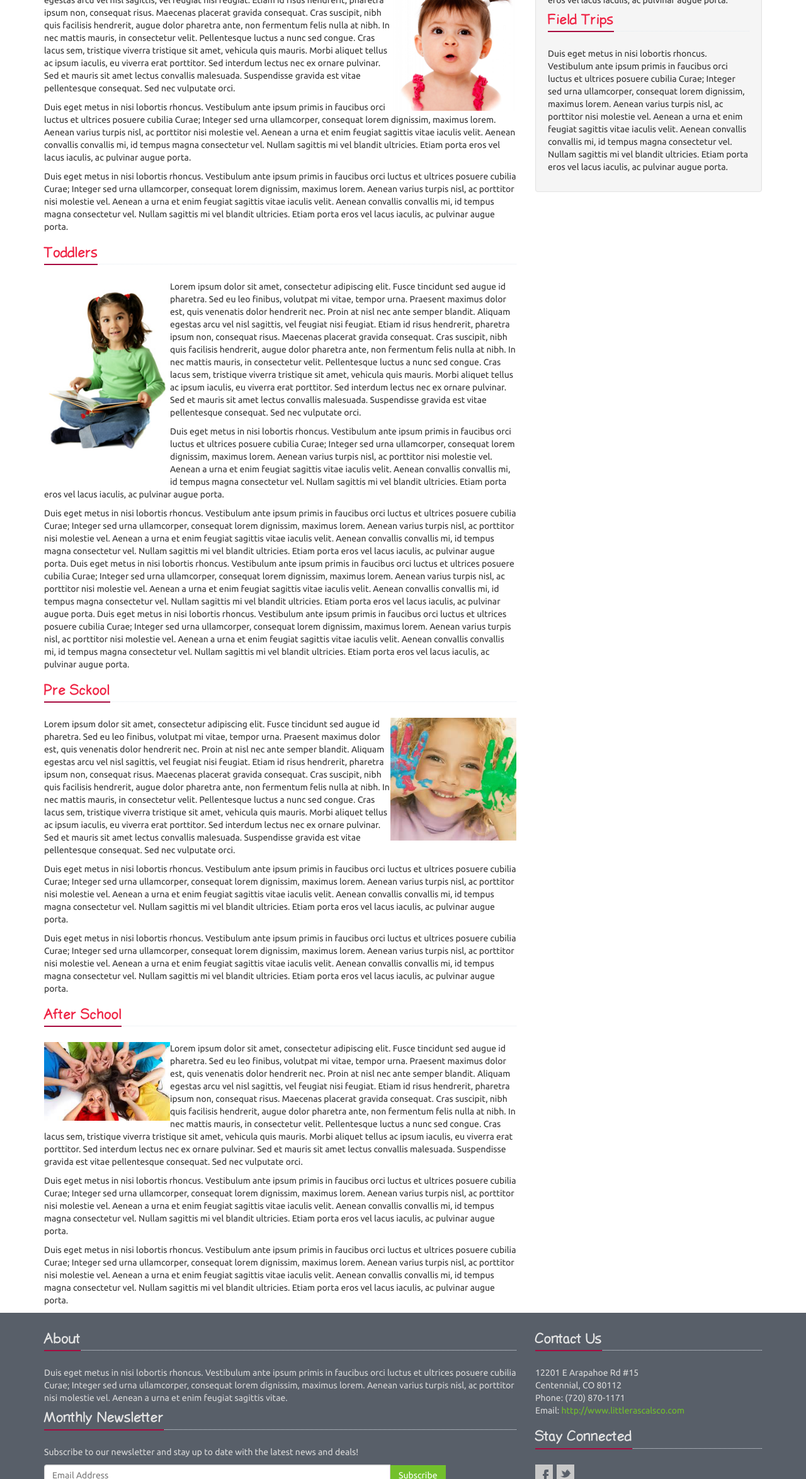
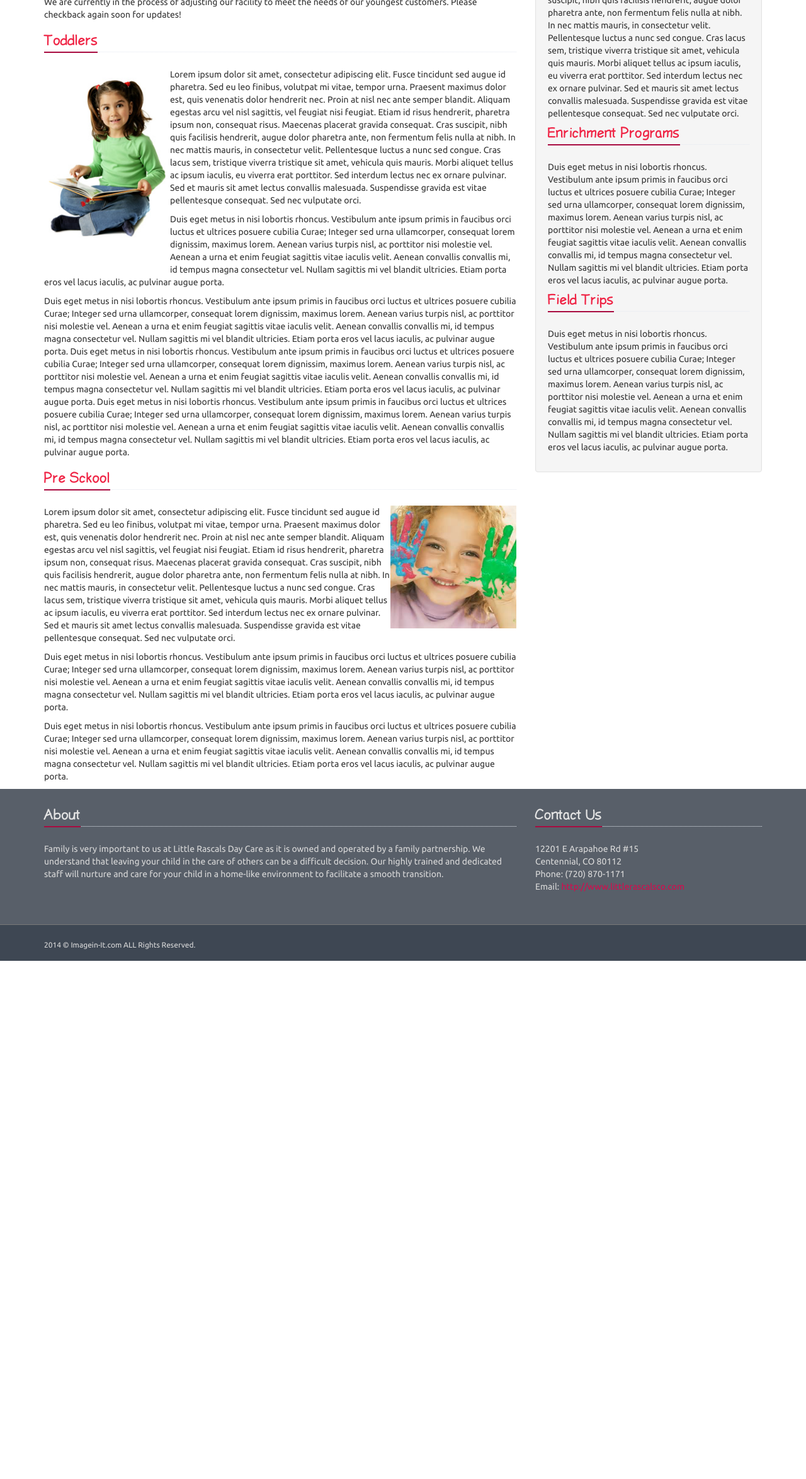
Before and after one commit to lendog75/LittleRascals, a website: page www/programs.html in a window 1280 px wide. Shown: the part 451-2800 px from the top of the page at 63% size. After the commit the page ends 1977 px from the top, so only its background shows below. Drawn offline with nearby package versions, Linux system fonts and the light colour scheme; a web font is replaced by a local one.

Commit message:
tweaking some colors, contact page, programs page, and home page

```diff
--- a/assets/notes/structure/color-pallet.txt
+++ b/assets/notes/structure/color-pallet.txt
@@ -1,4 +1,4 @@
-
+Hovers = #FF095A
 
 Ligether Red
 HEX Code:
--- a/www/css/style.css
+++ b/www/css/style.css
@@ -98,7 +98,7 @@
 }
 .breadcrumb li.active,
 .breadcrumb li a:hover {
-    color: #72c02c;
+    color: #ff095a;
     text-decoration: none;
 }
 
@@ -141,10 +141,10 @@
 }
 
 .footer a {
-    color: #72c02c;
+    color: #d8094d;
 }
 .footer a:hover {
-    color: #a8f85f;
+    color: #ff095c;
     -webkit-transition: all 0.4s ease-in-out;
     -moz-transition: all 0.4s ease-in-out;
     -o-transition: all 0.4s ease-in-out;
@@ -189,7 +189,7 @@
     color: #dadada;
 }
 .footer .dl-horizontal a:hover {
-    color: #a8f85f !important;
+    color: #d8094d !important;
 }
 .footer .dl-horizontal img {
     border-color: #888 !important;
@@ -210,10 +210,10 @@
 
 .copyright a {
     margin: 0 5px;
-    color: #72c02c;
+    color: #d8094d;
 }
 .copyright a:hover {
-    color: #a8f85f;
+    color: #ff0955;
 }
 
 .copyright a img {
@@ -367,15 +367,15 @@
 }
 
 .link-icon:hover i {
-    color: #72c02c;
+    color: #d8094d;
     background: none;
-    border: solid 1px #72c02c;
+    border: solid 1px #d8094d;
 }
 
 .link-bg-icon:hover i {
-    color: #72c02c;
-    background: #72c02c;
-    border-color: #72c02c;
+    color: #d8094d;
+    background: #d8094d;
+    border-color: #d8094d;
     color: #fff !important;
 }
 
@@ -559,7 +559,7 @@
     font-weight: 400;
     padding: 6px 13px;
     position: relative;
-    background: #72c02c;
+    background: #d8094d;
     display: inline-block;
     text-decoration: none;
 }
--- a/www/programs.html
+++ b/www/programs.html
@@ -78,6 +78,7 @@
                         <li><a href="programs.html#preschool">Preschool</a></li>
                         <li><a href="programs.html#afterschool">After School</a></li>
                         <li class="divider"></li>
+                        <li><a href="programs.html#afterschool">Before & After School</a></li>
                         <li><a href="programs.html#enrichment">Enrichment Programs</a></li>
                     </ul>
                 </li>
@@ -134,49 +135,18 @@
 
 
 <div class="media-body">
-    <a class="pull-right" rel='nofollow' href="#">
-        <img src="img/baby-girl.jpg" alt="illustration" width="200">
-    </a>
+    <!--<a class="pull-right" rel='nofollow' href="#">-->
+        <!--<img src="img/baby-girl.jpg" alt="illustration" width="200">-->
+    <!--</a>-->
 
+    <h2>Coming Soon!</h2>
     <p>
-        Lorem ipsum dolor sit amet, consectetur adipiscing elit. Fusce tincidunt sed augue id pharetra. Sed
-        eu
-        leo finibus, volutpat mi vitae, tempor urna. Praesent maximus dolor est, quis venenatis dolor
-        hendrerit
-        nec. Proin at nisl nec ante semper blandit. Aliquam egestas arcu vel nisl sagittis, vel feugiat nisi
-        feugiat. Etiam id risus hendrerit, pharetra ipsum non, consequat risus. Maecenas placerat gravida
-        consequat. Cras suscipit, nibh quis facilisis hendrerit, augue dolor pharetra ante, non fermentum
-        felis
-        nulla at nibh. In nec mattis mauris, in consectetur velit. Pellentesque luctus a nunc sed congue.
-        Cras
-        lacus sem, tristique viverra tristique sit amet, vehicula quis mauris. Morbi aliquet tellus ac ipsum
-        iaculis, eu viverra erat porttitor. Sed interdum lectus nec ex ornare pulvinar. Sed et mauris sit
-        amet
-        lectus convallis malesuada. Suspendisse gravida est vitae pellentesque consequat. Sed nec vulputate
-        orci.
+      We are currently in the process of adjusting our facility to meet the needs of our youngest
+        customers.  Please checkback again soon for updates!
+
     </p>
 
-    <p>
-        Duis eget metus in nisi lobortis rhoncus. Vestibulum ante ipsum primis in faucibus orci luctus et
-        ultrices posuere cubilia Curae; Integer sed urna ullamcorper, consequat lorem dignissim, maximus
-        lorem.
-        Aenean varius turpis nisl, ac porttitor nisi molestie vel. Aenean a urna et enim feugiat sagittis
-        vitae
-        iaculis velit. Aenean convallis convallis mi, id tempus magna consectetur vel. Nullam sagittis mi
-        vel
-        blandit ultricies. Etiam porta eros vel lacus iaculis, ac pulvinar augue porta.
-    </p>
 
-    <p>
-        Duis eget metus in nisi lobortis rhoncus. Vestibulum ante ipsum primis in faucibus orci luctus et
-        ultrices posuere cubilia Curae; Integer sed urna ullamcorper, consequat lorem dignissim, maximus
-        lorem.
-        Aenean varius turpis nisl, ac porttitor nisi molestie vel. Aenean a urna et enim feugiat sagittis
-        vitae
-        iaculis velit. Aenean convallis convallis mi, id tempus magna consectetur vel. Nullam sagittis mi
-        vel
-        blandit ultricies. Etiam porta eros vel lacus iaculis, ac pulvinar augue porta.
-    </p>
 </div>
 
 
@@ -297,14 +267,20 @@
 </div>
 
 
+
+
+
+</div>
+<div class="col-sm-4">
+    <br>
+
+    <div class="well">
         <a id="afterschool">
             <div class="headline"><h2>After School</h2></div>
         </a>
-
-<div class="media-body">
-    <a class="pull-left" rel='nofollow' href="#">
-        <img src="img/friends-at-play.jpg" alt="illustration" width="200">
-    </a>
+            <!--<a class="pull-left" rel='nofollow' href="#">-->
+                <!--<img src="img/friends-at-play.jpg" alt="illustration" width="200">-->
+            <!--</a>-->
 
             <p>
                 Lorem ipsum dolor sit amet, consectetur adipiscing elit. Fusce tincidunt sed augue id pharetra. Sed
@@ -324,33 +300,10 @@
                 orci.
             </p>
 
-    <p>
-        Duis eget metus in nisi lobortis rhoncus. Vestibulum ante ipsum primis in faucibus orci luctus et
-        ultrices posuere cubilia Curae; Integer sed urna ullamcorper, consequat lorem dignissim, maximus
-        lorem.
-        Aenean varius turpis nisl, ac porttitor nisi molestie vel. Aenean a urna et enim feugiat sagittis
-        vitae
-        iaculis velit. Aenean convallis convallis mi, id tempus magna consectetur vel. Nullam sagittis mi
-        vel
-        blandit ultricies. Etiam porta eros vel lacus iaculis, ac pulvinar augue porta.
-    </p>
 
-    <p>
-        Duis eget metus in nisi lobortis rhoncus. Vestibulum ante ipsum primis in faucibus orci luctus et
-        ultrices posuere cubilia Curae; Integer sed urna ullamcorper, consequat lorem dignissim, maximus
-        lorem.
-        Aenean varius turpis nisl, ac porttitor nisi molestie vel. Aenean a urna et enim feugiat sagittis
-        vitae
-        iaculis velit. Aenean convallis convallis mi, id tempus magna consectetur vel. Nullam sagittis mi
-        vel
-        blandit ultricies. Etiam porta eros vel lacus iaculis, ac pulvinar augue porta.
-    </p>
-</div>
-</div>
-<div class="col-sm-4">
-    <br>
 
-    <div class="well">
+
+
         <a id="enrichment">
             <div class="headline"><h2>Enrichment Programs</h2></div>
         </a>
@@ -380,6 +333,7 @@
 </div>
 </div>
 
+
 <!--=== Footer ===-->
 <div class="footer">
     <div class="container">
@@ -388,28 +342,49 @@
                 <!-- About -->
                 <div class="headline"><h2>About</h2></div>
                 <p class="margin-bottom-25 md-margin-bottom-40">
-                    Duis eget metus in nisi lobortis rhoncus. Vestibulum ante ipsum primis in faucibus orci luctus et
-                    ultrices posuere cubilia Curae; Integer sed urna ullamcorper, consequat lorem dignissim, maximus
-                    lorem.
-                    Aenean varius turpis nisl, ac porttitor nisi molestie vel. Aenean a urna et enim feugiat sagittis
-                    vitae.
+                    Family is very important to us at Little Rascals Day Care as it is owned and operated by a family partnership. We understand that leaving your child in the care of others can be a difficult decision. Our highly trained and dedicated staff will nurture and care for your child in a home-like environment to facilitate a smooth transition.
                 </p>
                 <!-- End About -->
 
-                <!-- Monthly Newsletter -->
-                <div class="headline"><h2>Monthly Newsletter</h2></div>
-                <p>Subscribe to our newsletter and stay up to date with the latest news and deals!</p>
+                <!--&lt;!&ndash; Monthly Newsletter &ndash;&gt;-->
+                <!--<div class="headline"><h2>Monthly Newsletter</h2></div>-->
+                <!--<p>Subscribe to our newsletter and stay up to date with the latest news and deals!</p>-->
+                <!--<form class="footer-subsribe">-->
+                <!--<div class="input-group">-->
+                <!--<input type="text" class="form-control" placeholder="Email Address">-->
+                <!--<span class="input-group-btn">-->
+                <!--<button class="btn-u" type="button">Subscribe</button>-->
+                <!--</span>-->
+                <!--</div>-->
+                <!--</form>-->
+                <!--&lt;!&ndash; End Monthly Newsletter &ndash;&gt;-->
+            </div>
 
-                <form class="footer-subsribe">
-                    <div class="input-group">
-                        <input type="text" class="form-control" placeholder="Email Address">
-                            <span class="input-group-btn">
-                                <button class="btn-u" type="button">Subscribe</button>
-                            </span>
-                    </div>
-                </form>
-                <!-- End Monthly Newsletter -->
-            </div>
+            <!--<div class="col-md-4 md-margin-bottom-40">-->
+            <!--&lt;!&ndash; Recent Blogs &ndash;&gt;-->
+            <!--<div class="posts">-->
+            <!--<div class="headline"><h2>Recent Blog Entries</h2></div>-->
+            <!--<dl class="dl-horizontal">-->
+            <!--<dt><a href="#"><img src="assets/img/sliders/elastislide/6.jpg" alt="" /></a></dt>-->
+            <!--<dd>-->
+            <!--<p><a href="#">Anim moon officia Unify is an incredibly beautiful responsive Bootstrap Template</a></p>-->
+            <!--</dd>-->
+            <!--</dl>-->
+            <!--<dl class="dl-horizontal">-->
+            <!--<dt><a href="#"><img src="assets/img/sliders/elastislide/10.jpg" alt="" /></a></dt>-->
+            <!--<dd>-->
+            <!--<p><a href="#">Anim moon officia Unify is an incredibly beautiful responsive Bootstrap Template</a></p>-->
+            <!--</dd>-->
+            <!--</dl>-->
+            <!--<dl class="dl-horizontal">-->
+            <!--<dt><a href="#"><img src="assets/img/sliders/elastislide/11.jpg" alt="" /></a></dt>-->
+            <!--<dd>-->
+            <!--<p><a href="#">Anim moon officia Unify is an incredibly beautiful responsive Bootstrap Template</a></p>-->
+            <!--</dd>-->
+            <!--</dl>-->
+            <!--</div>-->
+            <!--&lt;!&ndash; End Recent Blogs &ndash;&gt;-->
+            <!--</div>&lt;!&ndash;/col-md-4&ndash;&gt;-->
 
 
 
@@ -418,26 +393,25 @@
                 <!-- Contact Us -->
                 <div class="headline"><h2>Contact Us</h2></div>
                 <address class="md-margin-bottom-40">
-                    12201 E Arapahoe Rd #15<br/>
-                    Centennial, CO 80112 <br/>
-                    Phone: (720) 870-1171 <br/>
+                    12201 E Arapahoe Rd #15<br />
+                    Centennial, CO 80112 <br />
+                    Phone: (720) 870-1171 <br />
                     <!--Fax: 800 123 3456 <br />-->
                     Email: <a href="mailto: http://www.littlerascalsco.com" class=""> http://www.littlerascalsco.com</a>
                 </address>
                 <!-- End Contact Us -->
 
-                <!-- Social Links -->
-                <div class="headline"><h2>Stay Connected</h2></div>
-                <ul class="social-icons">
-                    <li><a href="#" data-original-title="Facebook" class="social_facebook"></a></li>
-                    <li><a href="#" data-original-title="Twitter" class="social_twitter"></a></li>
-                </ul>
-                <!-- End Social Links -->
+                <!--&lt;!&ndash; Social Links &ndash;&gt;-->
+                <!--<div class="headline"><h2>Stay Connected</h2></div>-->
+                <!--<ul class="social-icons">-->
+                <!--<li><a href="#" data-original-title="Facebook" class="social_facebook"></a></li>-->
+                <!--<li><a href="#" data-original-title="Twitter" class="social_twitter"></a></li>-->
+                <!--</ul>-->
+                <!--&lt;!&ndash; End Social Links &ndash;&gt;-->
             </div>
         </div>
     </div>
-</div>
-<!--/footer-->
+</div><!--/footer-->
 <!--=== End Footer ===-->
 
 <!--=== Copyright ===-->
@@ -445,12 +419,12 @@
     <div class="container">
         <div class="row">
             <div class="col-md-12">
-                <p> 2014 &copy; Imagein-It. ALL Rights Reserved. </p>
+                <p> 2014 &copy; Imagein-It.com ALL Rights Reserved. </p>
             </div>
         </div>
     </div>
 </div>
-<!--=== End Copyright ===-->
+<!--/copyright-->
 
 <script type="text/javascript" src="http://ajax.googleapis.com/ajax/libs/jquery/1.7.1/jquery.min.js"></script>
 <script src="//maxcdn.bootstrapcdn.com/bootstrap/3.2.0/js/bootstrap.min.js"></script>
```
Also changed, not shown: www/about.html (+56 -32 lines), www/contact.html (+23 -24 lines), www/index.html (+34 -31 lines). Lines whose indentation alone changed are shown as unchanged.
